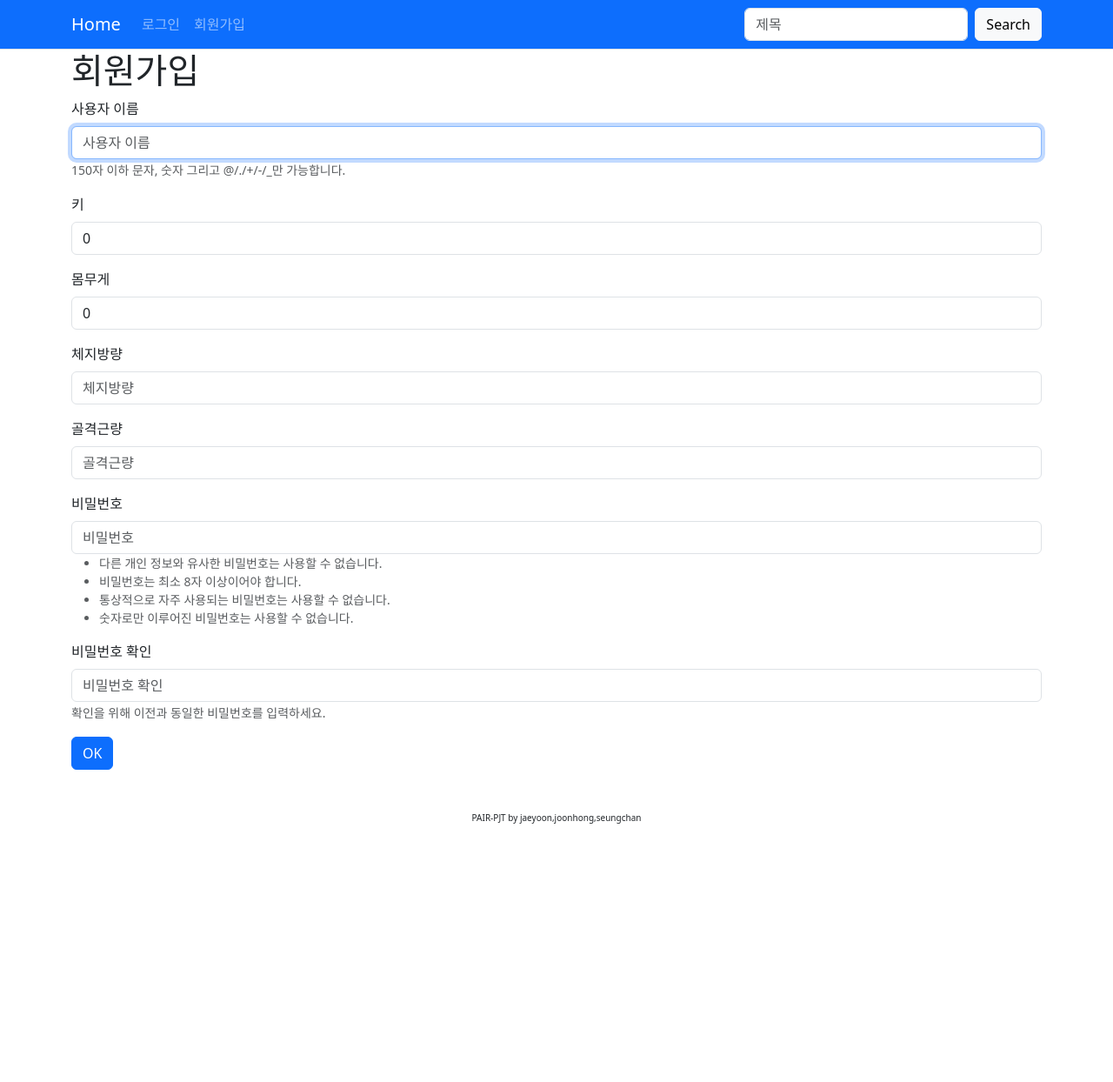
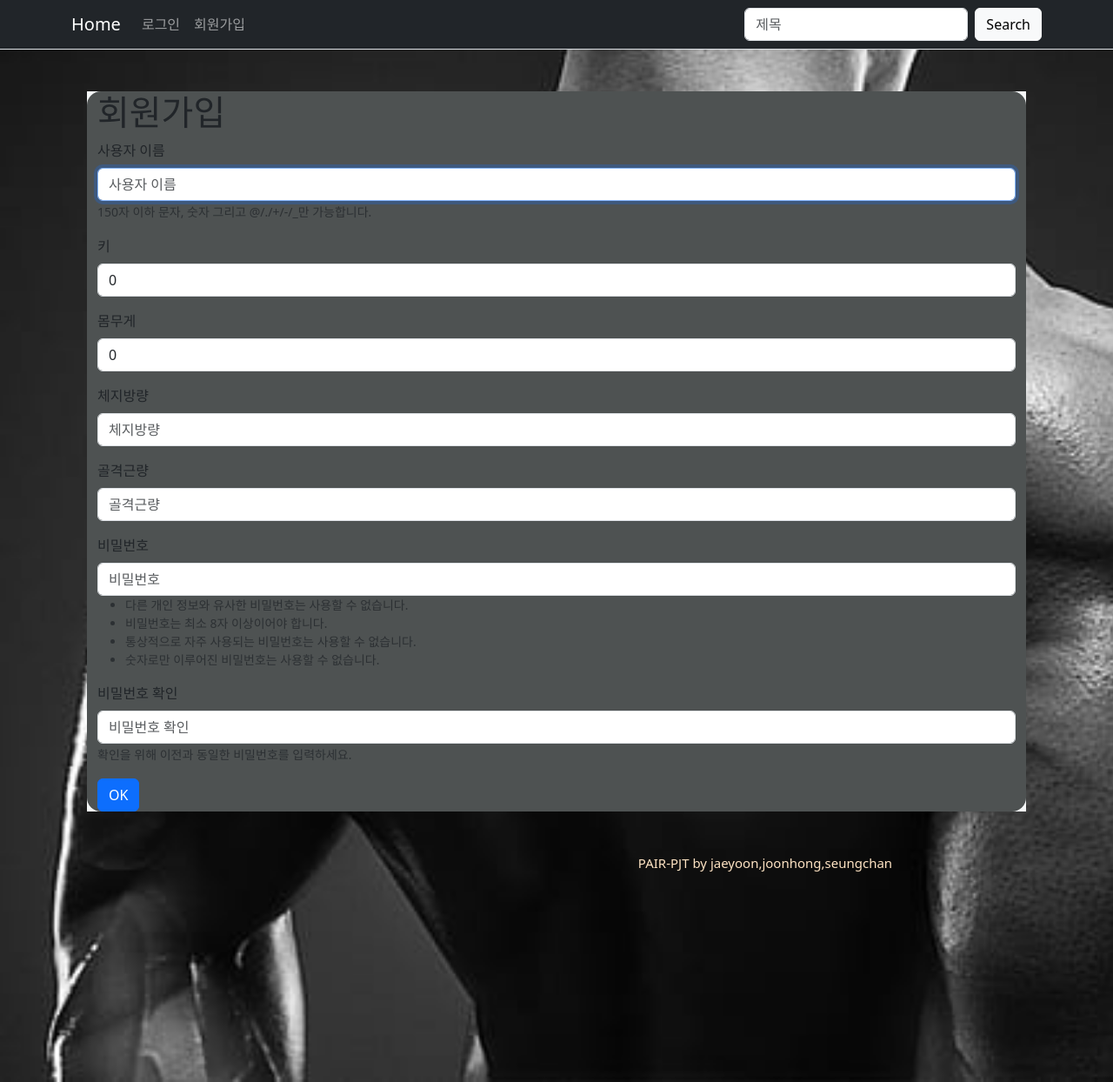
Before and after one commit to caretim/HMC, a Django app: page /accounts/signup/ in a window 1280 px wide; the page is wider, and only the part inside the window is pictured. Shown: that part at 87% size. Before the commit the page ends 947 px from the top of that part, so only its background shows below. Run offline with Django 3.2, Linux system fonts and the light colour scheme; some libraries are stand-ins or nearby versions.

Commit message:
base/update

```diff
--- a/static/css/style.css
+++ b/static/css/style.css
@@ -11,3 +11,22 @@
     height: 100px;
     background-repeat: no-repeat;
 }
+
+
+.bg-img {
+    background-image: url(../images/base.jpg);
+    background-size: cover;
+    background-repeat: no-repeat;
+
+}
+
+.base-footer {
+    background-color: rgb(66, 66, 66);
+}
+
+.base-container-div {
+    background-color: rgb(78, 82, 82);
+    border-radius: 1rem;
+    margin-top: 3rem;
+
+}
--- a/templates/base.html
+++ b/templates/base.html
@@ -13,18 +13,20 @@
     <title>HMC</title>
 </head>
 
-<body>
-    <nav class="navbar navbar-expand-lg navbar-dark border-bottom bg-primary">
+<body class="bg-img">
+    <nav class="navbar navbar-expand-lg navbar-dark border-bottom bg-dark mb-5">
         <div class="container">
             <a href="{% url 'articles:index' %}" class="navbar-brand">Home</a>
-            <button class="navbar-toggler" type="button" data-bs-toggle="collapse" data-bs-target="#navbarSupportedContent" aria-controls="navbarSupportedContent" aria-expanded="false" aria-label="Toggle navigation">
+            <button class="navbar-toggler" type="button" data-bs-toggle="collapse"
+                data-bs-target="#navbarSupportedContent" aria-controls="navbarSupportedContent" aria-expanded="false"
+                aria-label="Toggle navigation">
                 <span class="navbar-toggler-icon"></span>
             </button>
             <div class="collapse navbar-collapse" id="navbarSupportedContent">
                 <ul class="navbar-nav me-auto mb-2 mb-lg-0">
                     {% if request.user.is_authenticated %}
                     <li class="nav-item">
-                    <a class="nav-link" href="{% url 'accounts:detail' request.user.pk %}">{{ request.user }}</a>
+                        <a class="nav-link" href="{% url 'accounts:detail' request.user.pk %}">{{ request.user }}</a>
                     </li>
                     <li class="nav-item">
                         <a href="{% url 'accounts:logout' %}" class="nav-link">{{ user.username }} (로그아웃)</a>
@@ -34,7 +36,7 @@
                     </li>
                     {% else %}
                     <li class="nav-item">
-                    <a href="{% url 'accounts:login' %}" class="nav-link">로그인</a>
+                        <a href="{% url 'accounts:login' %}" class="nav-link">로그인</a>
                     </li>
                     {% endif %}
                     <li>
@@ -52,15 +54,15 @@
             </div>
         </div>
     </nav>
+    <div style="background-color: rgb(245, 247, 248);  margin: 0px 100px;">
 
+        <div class=" container base-container-div">
+            {% block body %}{% endblock body %}
+        </div>
 
-    <div class="container">
-        {% block body %}{% endblock body %}
     </div>
-
-
-    <footer class="text-center mt-5" style="position:absoulte; bottom:0; font-size: 10px; font-weight: 500">
-        PAIR-PJT by jaeyoon,joonhong,seungchan
+    <footer class="text-center mt-5 w-100" style="margin: 15rem; bottom:0; font-size: 15px; ">
+        <p style="color: bisque;">PAIR-PJT by jaeyoon,joonhong,seungchan</p>
     </footer>
 
     {% bootstrap_javascript %}
```
Also changed, not shown: static/images/base.jpg (added).
